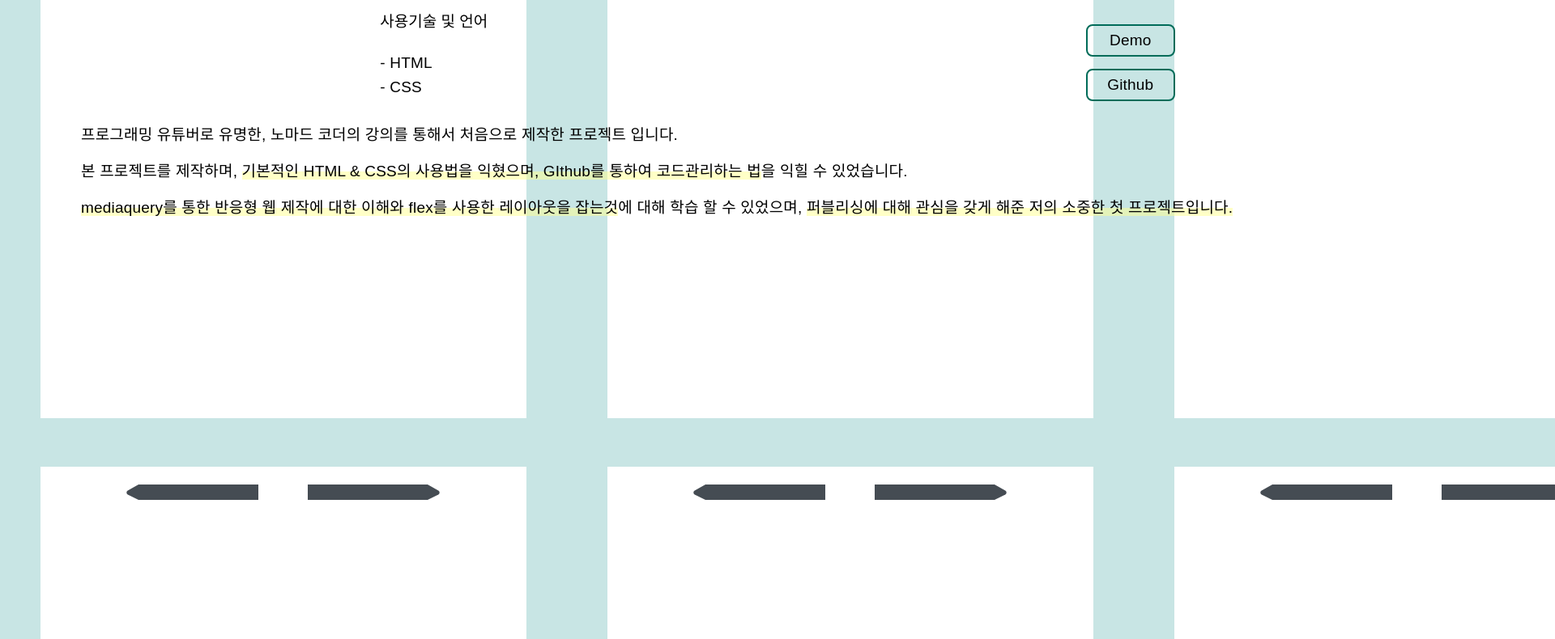
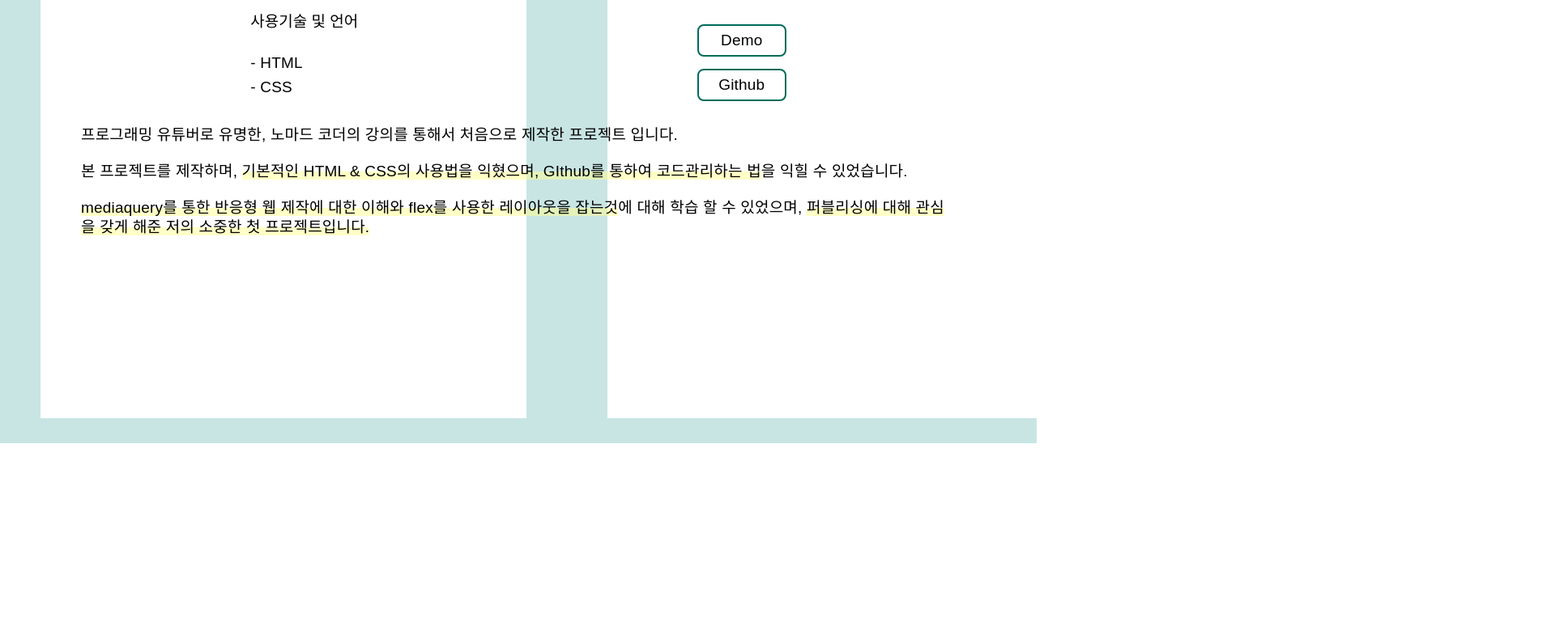
Before and after one commit to JEON-Sungsu/portfolio-note, a website: page html/projects-01.html in a window 1280 px wide. Shown: the part 252-1042 px from the top of the page at 81% size, 1920 px wide, since content can reach past the window. After the commit the page ends 800 px from the top, so only its background shows below. Drawn offline with nearby package versions, Linux system fonts and the light colour scheme; a web font is replaced by a local one.

Commit message:
popup layout debugging

```diff
--- a/html/projects-01.html
+++ b/html/projects-01.html
@@ -21,7 +21,7 @@
       referrerpolicy="no-referrer"
     ></script>
   </head>
-  <body>
+  <body class="popup">
     <main class="detail-project kakao">
       <header class="project-kakao-header">
         <div class="kakao-logo logo">
--- a/style/layouts/_base.scss
+++ b/style/layouts/_base.scss
@@ -1,4 +1,4 @@
-body {
+body:not(.popup) {
   font-family: 'Sunflower', sans-serif;
   font-size: 19px;
   background-color: $main-background;
```
Also changed, not shown: html/projects-02.html (+1 -1 lines), html/projects-03.html (+1 -1 lines), html/projects-04.html (+1 -1 lines), style.css, 1 other file.
